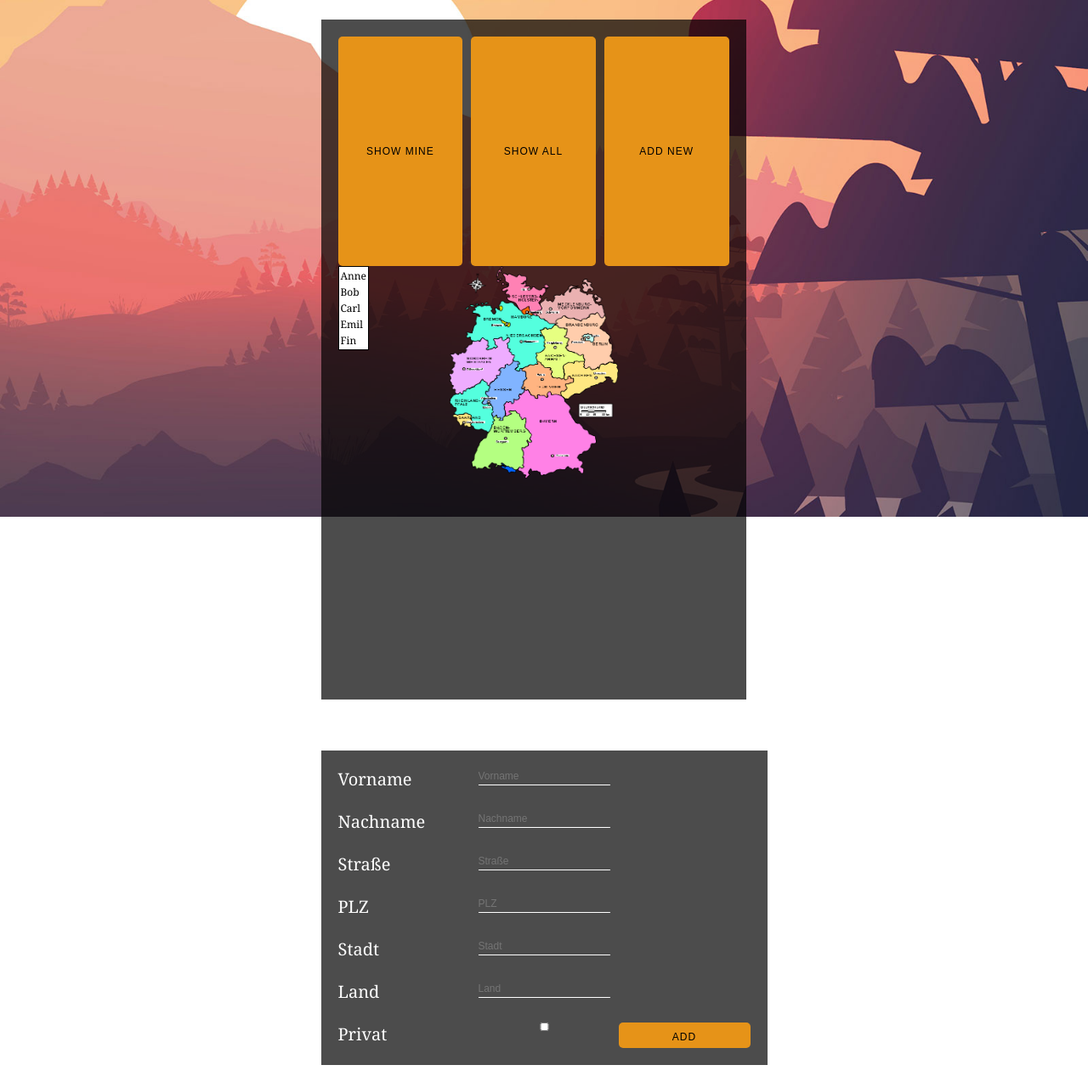
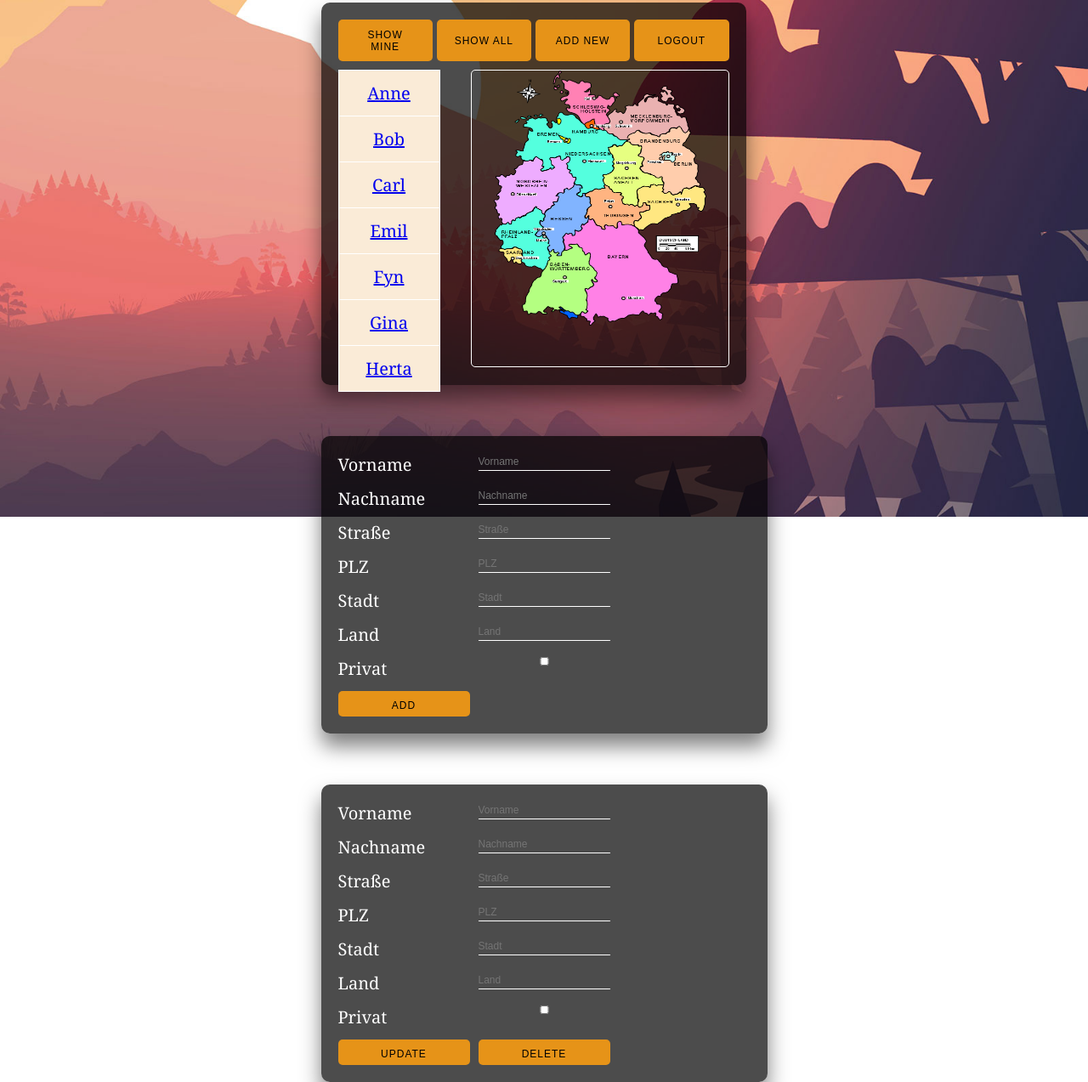
Before and after one commit to Duongthien1809/Adviz, a plain HTML site: page index.html in a window 1280 px wide. Shown: the part 237-1510 px from the top of the page at 85% size. Drawn offline with Linux system fonts and the light colour scheme.

Commit message:
add logout button and update-delete screen

```diff
--- a/index.html
+++ b/index.html
@@ -20,28 +20,34 @@
                 <button type="button" class="btn-1">Show Mine</button>
                 <button type="button" class="btn-2">Show All</button>
                 <button type="button" class="btn-3">Add New</button>
+                <button type="button" class="btn-4">Logout</button>
             </div>
-            <div class="table">
             <table class="table-group">
                 <tr>
-                        <td>Anne</td>
+                    <td><a href="#update-form" class="a-group">Anne</a></td>
                 </tr>
                 <tr>
-                        <td>Bob</td>
+                    <td><a href="#update-form" class="a-group">Bob</a></td>
                 </tr>
                 <tr>
-                        <td>Carl</td>
+                    <td><a href="#update-form" class="a-group">Carl</a></td>
                 </tr>
                 <tr>
-                        <td>Emil</td>
+                    <td><a href="#update-form" class="a-group">Emil</a></td>
                 </tr>
                 <tr>
-                        <td>Fin</td>
+                    <td><a href="#update-form" class="a-group">Fyn</a></td>
+                </tr>
+                <tr>
+                    <td><a href="#update-form" class="a-group">Gina</a></td>
+                </tr>
+                <tr>
+                    <td><a href="#update-form" class="a-group">Herta</a></td>
                 </tr>
             </table>
-            </div>
-            <div class="image">
-                <img src="images/karte.png" alt="Workplace" usemap="#workmap" width="200" height="250">
+
+            <div class="image-tav">
+                <img src="images/karte.png" alt="Workplace" width="250" height="300">
             </div>
 
         </div>
@@ -60,10 +66,29 @@
             <input type="text" name="land" placeholder="Land" /><br />
             <label for="checkbox">Privat</label>
             <input type="checkbox" name="checkbox">
+            <br>
             <button type="button">Add</button>
         </form>
+        <form action="#" method="post" class="form" id="update-form">
+            <label class="item" for="vorname">Vorname</label>
+            <input type="text" name="vorname" placeholder="Vorname" /><br />
+            <label class="item" for="nachname">Nachname</label>
+            <input type="text" name="nachname" placeholder="Nachname" /><br />
+            <label class="item" for="strasse">Straße</label>
+            <input type="text" name="strasse" placeholder="Straße" /><br />
+            <label class="item" for="plz">PLZ</label>
+            <input type="number" name="plz" placeholder="PLZ" /><br />
+            <label class="item" for="stadt">Stadt</label>
+            <input type="text" name="stadt" placeholder="Stadt" /><br />
+            <label class="item" for="land">Land</label>
+            <input type="text" name="land" placeholder="Land" /><br />
+            <label for="checkbox">Privat</label>
+            <input type="checkbox" name="checkbox">
+            <br>
+            <button type="button">Update</button>
+            <button type="button">Delete</button>
+        </form>
     </div>
-
 
 </body>
 
--- a/styles.css
+++ b/styles.css
@@ -8,6 +8,7 @@ body {
     font-family: Georgia, 'Times New Roman', Times, serif;
     box-sizing: border-box;
     display: flex;
+    background-color: black;
     background: url(images/background.jfif) no-repeat;
     background-size: cover;
 }
@@ -28,12 +29,14 @@ body {
     display: grid;
     grid-template-columns: 1fr 1fr 1fr;
     grid-auto-rows: 30px;
-    row-gap: 20px;
+    row-gap: 10px;
     column-gap: 10px;
     padding: 20px;
     margin: 30px 30px;
     background: rgba(0, 0, 0, 0.7);
     color: white;
+    box-shadow: 0 15px 25px rgba(0, 0, 0, 0.5);
+    border-radius: 10px;
 }
 
 .form label {
@@ -72,17 +75,19 @@ body {
 }
 
 .main-form {
-    width: 100vw;
-    height: 100vh;
-    max-width: 500px;
+    width: 500px;
+    height: 450px;
     padding: 20px;
     margin: 30px 30px;
-    column-gap: 40px;
+    column-gap: 10px;
+    row-gap: 10px;
     display: grid;
     grid-template-columns: 1fr 1fr 1fr;
     justify-content: center;
     background: rgba(0, 0, 0, 0.7);
     color: white;
+    box-shadow: 0 15px 25px rgba(0, 0, 0, 0.5);
+    border-radius: 10px;
 }
 
 .main-form .btn-main {
@@ -90,25 +95,46 @@ body {
 }
 
 .main-form table {
+    border-collapse: collapse;
+    width: 120px;
+    height: 350px;
+    display: grid;
     grid-column: 1/2;
-    border: 1px solid black;
-    background: white;
     color: black;
-    font-size: 12px;
+    font-size: 20px;
+    justify-content: center;
+    outline: none;
 }
 
-.main-form table th {
-    background: orange;
+.main-form table tr td {
+    width: 120px;
+    border: 1px solid white;
+    padding: 13px;
+    background-color: antiquewhite;
+    text-align: center;
 }
 
-.main-form image {
+.main-form table tr td:hover {
+    background-color: rgba(11, 201, 74, 0.466);
+}
+
+.main-form .table-group table tr:nth-child(even) {
+    background-color: rgba(223, 73, 35, 0.575);
+}
+
+.main-form .image-tav {
+    height: 350px;
+    border: 1px solid white;
     grid-column: 2/4;
+    display: grid;
+    justify-content: center;
+    border-radius: 5px;
 }
 
 .btn-main {
     display: grid;
-    grid-template-columns: 1fr 1fr 1fr;
-    column-gap: 10px;
+    grid-template-columns: 1fr 1fr 1fr 1fr;
+    column-gap: 5px;
 }
 
 .btn-main button {
@@ -123,3 +149,8 @@ body {
     border-radius: 5px;
     cursor: pointer;
 }
+
+.btn-main button:hover {
+    background: rgb(59, 9, 238);
+    color: yellow;
+}
```
Lines whose indentation alone changed are shown as unchanged.
